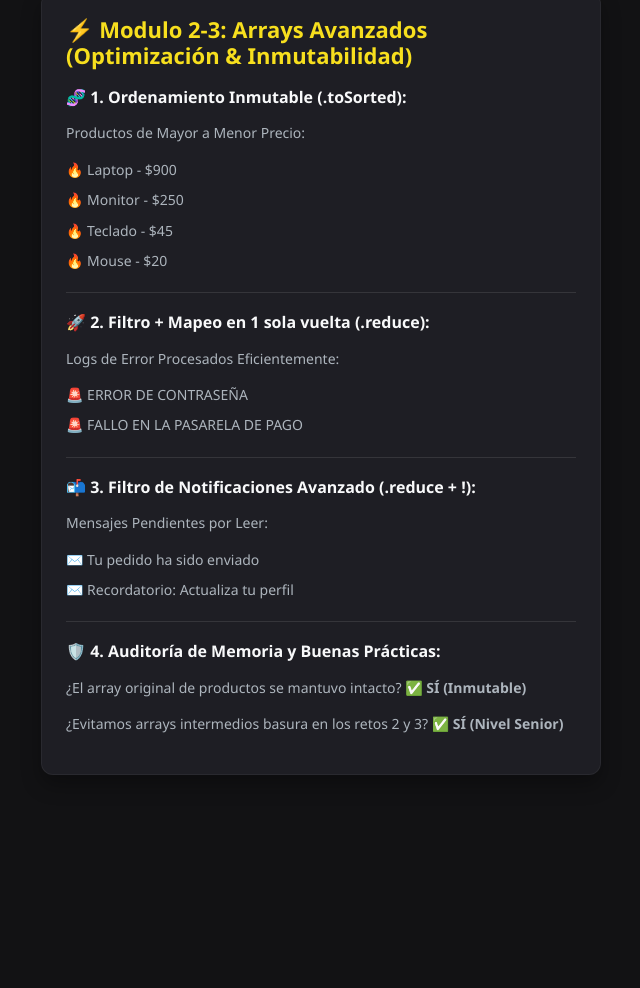
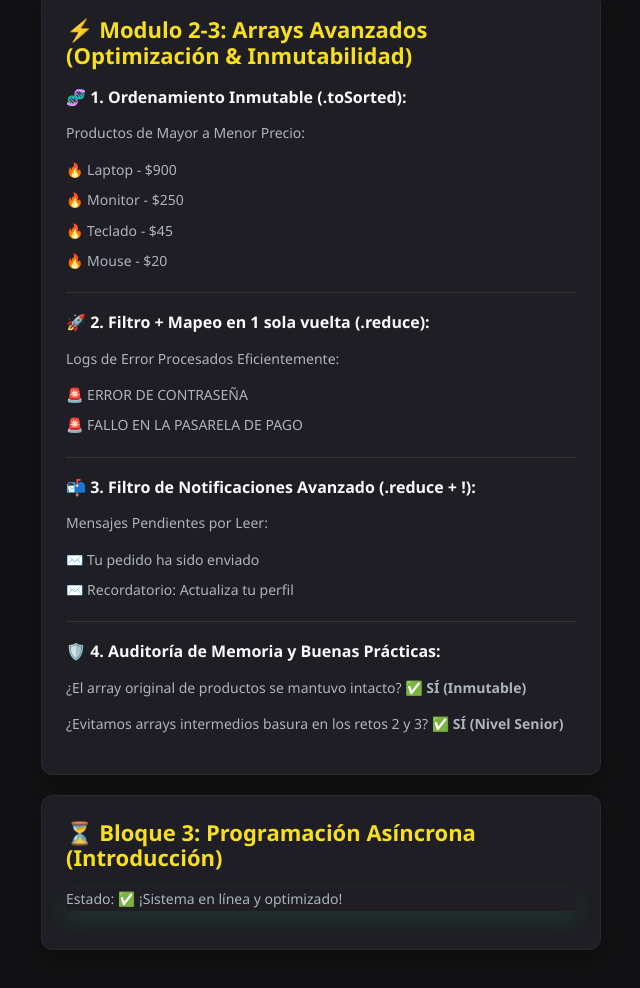
Before and after one commit to jesusvillarroel/aprendiendo-javascript, a website built with Vite: page index.html in a window 1280 px wide. Shown: the part 2718-3706 px from the top of the page, without its empty margins (319-959 px from the left). Before the commit the page ends 3533 px from the top, so only its background shows below. Built offline with nearby package versions, Linux system fonts and the light colour scheme.

Commit message:
feat: implementa componente de asincronia con setTimeout

```diff
--- a/sass/stylesheets/components/_card.scss
+++ b/sass/stylesheets/components/_card.scss
@@ -64,4 +64,9 @@
       }
     }
   }
+  &--success {
+    border-color: rgba(46, 204, 113, 0.4); // Borde verde esmeralda sutil
+    box-shadow: 0 10px 25px rgba(46, 204, 113, 0.15); // Resplandor verde suave en la sombra
+
+  }
 }
--- a/src/main.js
+++ b/src/main.js
@@ -6,3 +6,4 @@ import './modulos/2-array-avanzados/metodos/ejercicios.js';
 import './modulos/2-array-avanzados/metodos/prueba_tecnica.js';
 import './modulos/2-array-avanzados/matrices/ejercicio.js';
 import './modulos/2-array-avanzados/optimizacion/ejercicio.js';
+import './modulos/asincronia-apis/introduccion/ejercicios.js';
--- /dev/null
+++ b/src/modulos/asincronia-apis/introduccion/ejercicios.js
@@ -0,0 +1,19 @@
+const app=document.getElementById('javascript-output');
+if(app){
+    const tarjetaAsincronia=document.createElement('div');
+    tarjetaAsincronia.className='card';
+    tarjetaAsincronia.innerHTML = `
+    <h2 id="titulo">⏳ Bloque 3: Programación Asíncrona (Introducción)</h2>
+    <p id="estado-sistema">Estado: ⏳ Cargando componentes del sistema...</p>
+  `;
+  app.appendChild(tarjetaAsincronia);
+
+  const textoEstado=document.getElementById('estado-sistema');
+  const tituloActual=document.getElementById('titulo');
+  setTimeout(()=>{
+    textoEstado.textContent="Estado: ✅ ¡Sistema en línea y optimizado!";
+    textoEstado.classList.add('card--success');
+
+  },4000);
+
+}
```
